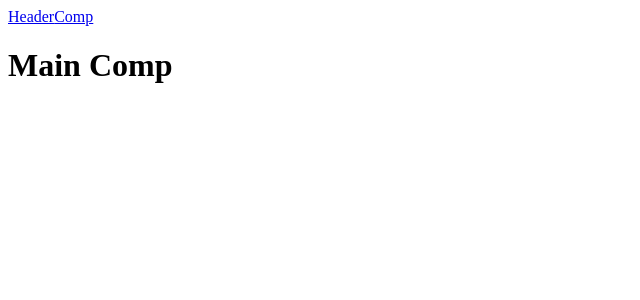
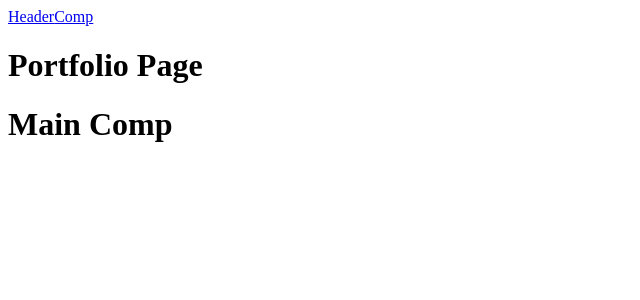
Before and after one commit to bsong1124/Capstone, a React (Vite) app in the folder capstone-client/: page /portfolio in a window 1280 px wide. Shown: the top 300 px of the page, without its empty margins (0-640 px from the left). Built offline with nearby package versions, Linux system fonts and the light colour scheme.

Commit message:
create new pages and add routing

```diff
--- a/capstone-client/src/components/Main/Main.jsx
+++ b/capstone-client/src/components/Main/Main.jsx
@@ -1,9 +1,17 @@
 import { Routes, Route } from "react-router-dom";
+import Home from "../../pages/Home";
+import Portfolio from "../../pages/Portfolio/Portfolio";
+import Profile from "../../pages/Profile/Profile";
+import Coins from "../../pages/Coins/Coins";
 
 const Main = () => {
   return (
     <div>
       <Routes>
+        <Route path='/' element={<Home/>}/>
+        <Route path='/portfolio' element={<Portfolio/>}/>
+        <Route path='/profile' element={<Profile/>}/>
+        <Route path='/coins' element={<coins/>}/>
       </Routes>
       <h1>Main Comp</h1>
     </div>
--- /dev/null
+++ b/capstone-client/src/pages/Coins/Coins.jsx
@@ -0,0 +1,9 @@
+const Coins = () => {
+    return(
+        <div>
+            <h1>Coins page</h1>
+        </div>
+    )
+}
+
+export default Coins
--- /dev/null
+++ b/capstone-client/src/pages/Home.jsx
@@ -0,0 +1,11 @@
+import React from "react";
+
+const Home = () => {
+  return (
+    <div>
+      <h1>Home Page</h1>
+    </div>
+  );
+};
+
+export default Home;
--- /dev/null
+++ b/capstone-client/src/pages/Portfolio/Portfolio.jsx
@@ -0,0 +1,9 @@
+const Portfolio = () => {
+    return (
+        <div>
+            <h1>Portfolio Page</h1>
+        </div>
+    )
+}
+
+export default Portfolio
--- /dev/null
+++ b/capstone-client/src/pages/Profile/Profile.jsx
@@ -0,0 +1,9 @@
+const Profile = () => {
+    return(
+        <div>
+            <h1>Profile page</h1>
+        </div>
+    )
+}
+
+export default Profile
```
Also changed, not shown: capstone-client/src/App.jsx (+9 -10 lines).
